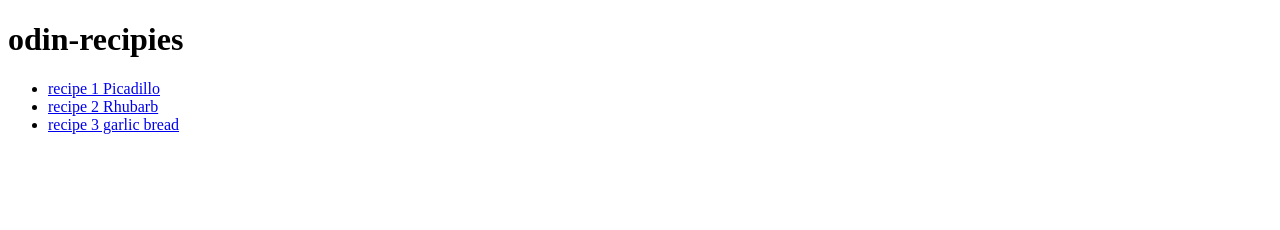
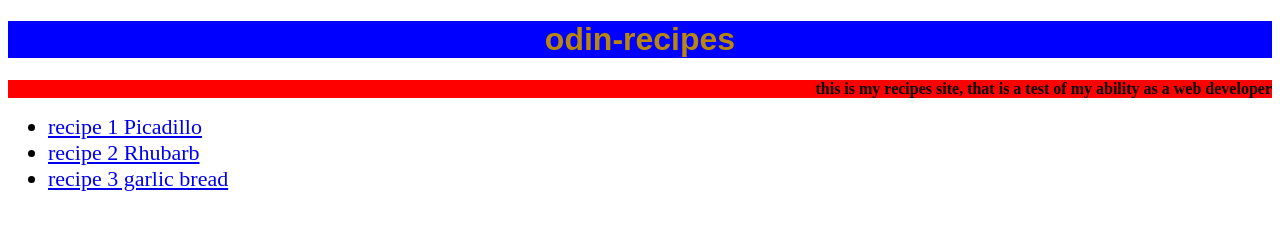
Before and after one commit to Paidegua159/The-html-test-RECIPIES, a plain HTML site: page index.html in a window 1280 px wide. Drawn offline with Linux system fonts and the light colour scheme.

Commit message:
this is the style data for the site

```diff
--- /dev/null
+++ b/index.css
@@ -0,0 +1,15 @@
+h1{font-family:sans-serif,helvetica;
+    background-color: blue;
+    color: darkgoldenrod;
+    font-weight: 900;
+    text-align: center;
+    }
+
+p{font-weight: bold;
+    background-color:red ;
+    text-align: end;
+    }
+.the{font-size: 22px ;
+    font-family: 'Times New Roman', Times, serif;
+
+    }
--- a/index.html
+++ b/index.html
@@ -2,14 +2,16 @@
 <html lang=en>
     <head>
         <meta charset=UTF-8>
-        <title>this is a recipies site</title>
+        <title>this is a recipes site</title>
     </head>
     <body>
-        <h1>odin-recipies</h1>
+        <h1>odin-recipes</h1>
+        <p>this is my recipes site, that is a test of my ability as a web developer</p>
+        <link rel="stylesheet" href="index.css"></a>
         <ul>
-            <li><a href="picadillo.html">recipe 1 Picadillo</a></li>
-            <li><a href="rhubarb.html">recipe 2 Rhubarb</a></li>
-            <li><a href="garlic-bread.html">recipe 3 garlic bread</a></li>
+            <li class="the special"><a href="picadillo.html">recipe 1 Picadillo</a></li>
+            <li class="the mediocre" ><a href="rhubarb.html">recipe 2 Rhubarb</a></li>
+            <li class="the bad" ><a href="garlic-bread.html">recipe 3 garlic bread</a></li>
 
 
 
```
Also changed, not shown: garlic-bread.css (added), rhubard.css (added).
